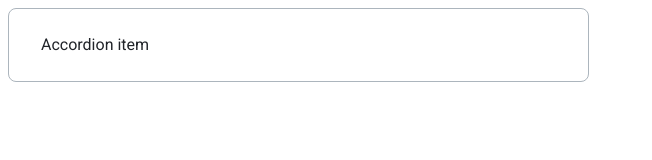
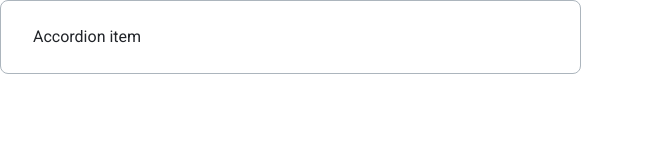
Before and after one commit to js-tasks-ru/htmlcss-20230530_amozalev, a website: page 03-lection1/02-accordion/index.html in a window 1280 px wide. Shown: the whole page, without its empty margins (0-652 px from the left). Drawn offline with nearby package versions, Linux system fonts and the light colour scheme.

Commit message:
Added normalize.css.

```diff
--- a/assets/css/main.css
+++ b/assets/css/main.css
@@ -1,3 +1,4 @@
+@import "../../node_modules/normalize.css/normalize.css";
 @import '../fonts/fonts.css';
 
 :root {
--- a/package.json
+++ b/package.json
@@ -27,6 +27,7 @@
   "dependencies": {
     "husky": "^6.0.0",
     "lint-staged": "^10.5.4",
+    "normalize.css": "^8.0.1",
     "prettier": "^2.2.1"
   }
 }
```
